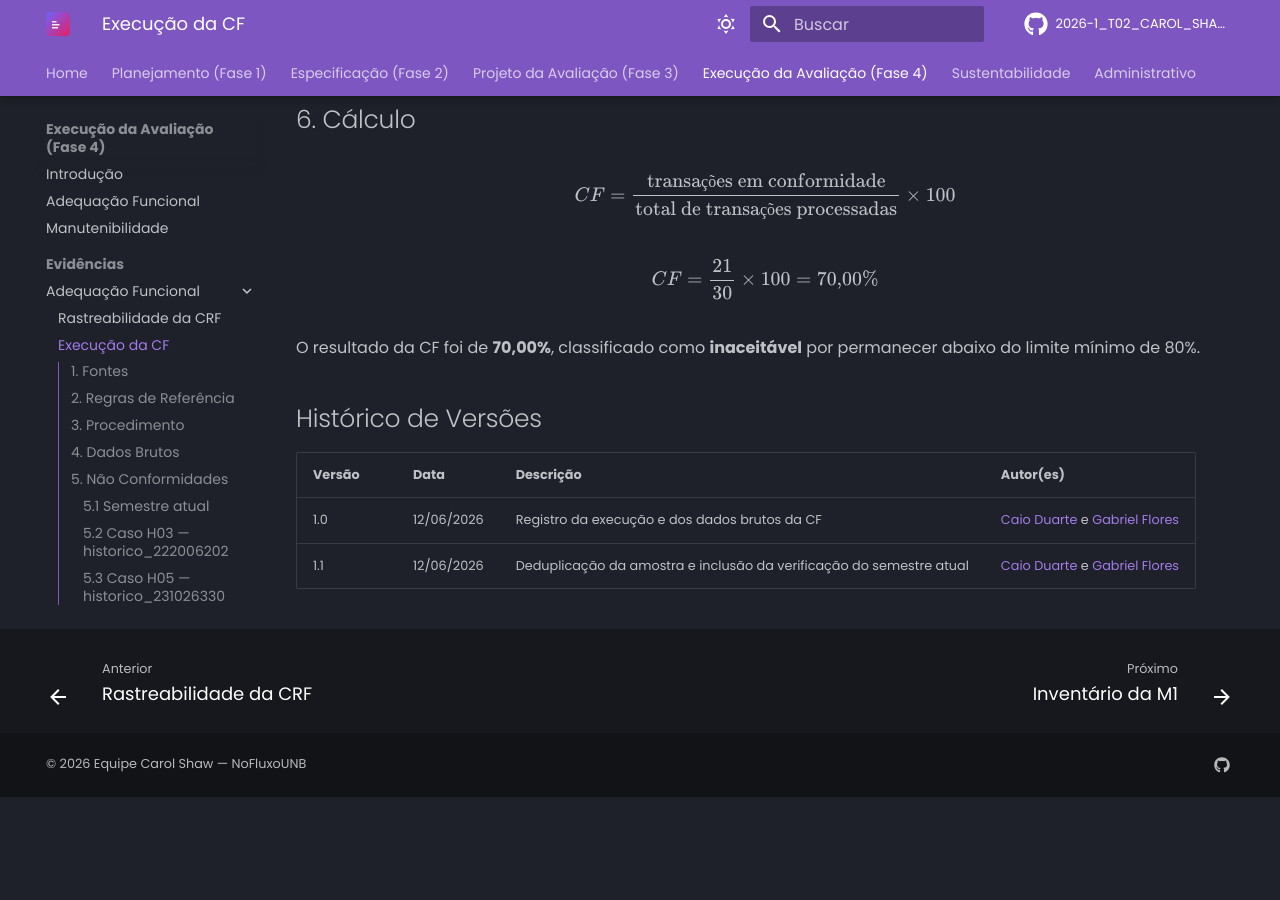
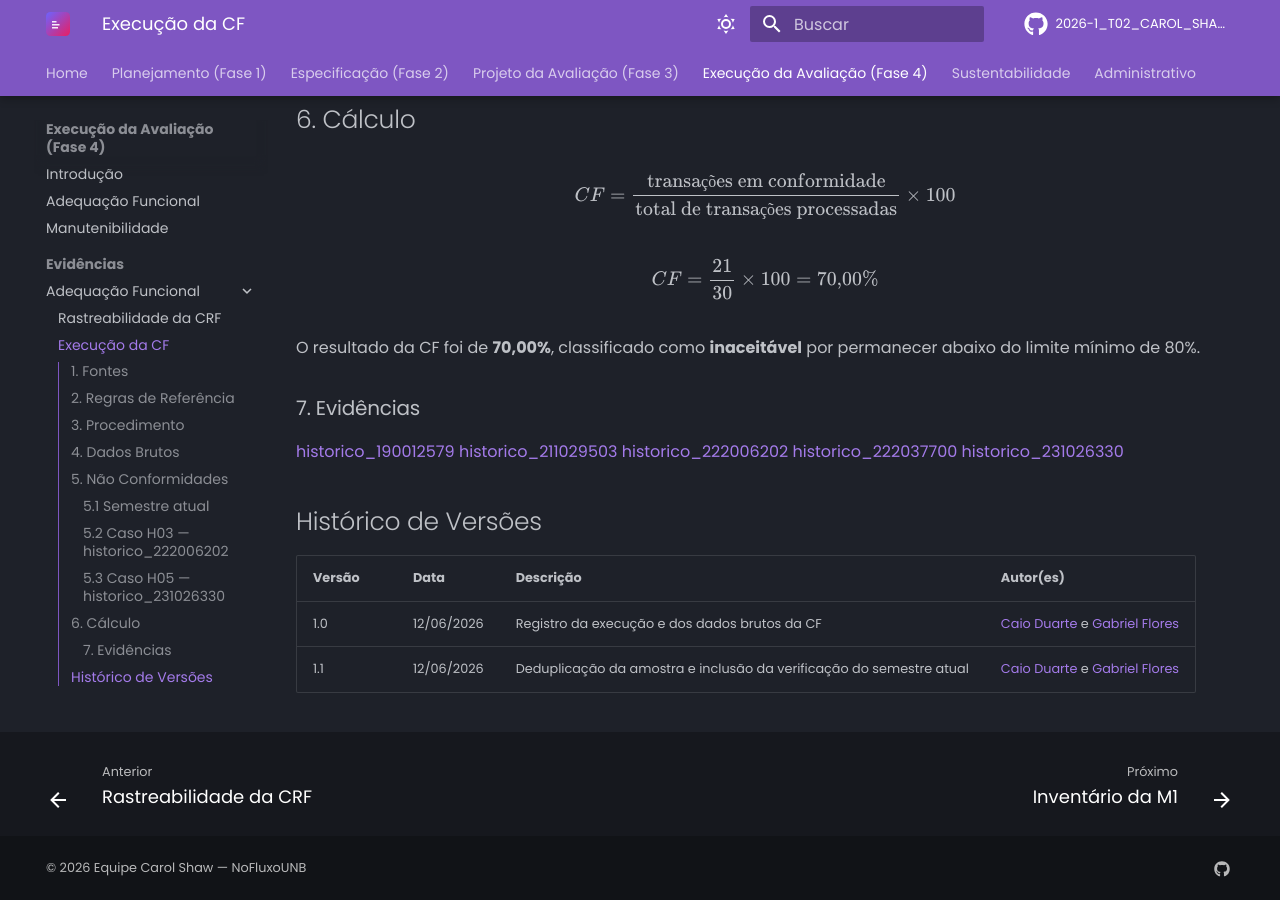
Before and after one commit to FCTE-Qualidade-de-Software-1/2026-1_T02_CAROL_SHAW, an MkDocs documentation site: the page built from docs/fase4/evidencias/adequacao_funcional/cf.md, in a window 1280 px wide and 900 px high, scrolled down 4907 px. Built offline with MkDocs 1.6.1 and Material for MkDocs 9.7.7, drawn with Linux system fonts in a browser that asks for light colours; comment, search, counter and statistics services are not loaded; before the commit the page ends 5704 px from its top, so only the background shows below that.

Commit message:
docs: adiciona evidências do CF

```diff
--- a/docs/fase4/evidencias/adequacao_funcional/cf.md
+++ b/docs/fase4/evidencias/adequacao_funcional/cf.md
@@ -143,6 +143,14 @@ $$
 
 O resultado da CF foi de **70,00%**, classificado como **inaceitável** por permanecer abaixo do limite mínimo de 80%.
 
+### 7. Evidências
+
+[historico_190012579](./190012579.png)
+[historico_211029503](./211029503.png)
+[historico_222006202](./222006202.png)
+[historico_222037700](./222037700.png)
+[historico_231026330](./231026330.png)
+
 ## Histórico de Versões
 
 | Versão | Data | Descrição | Autor(es) |
```
Also changed, not shown: docs/fase4/evidencias/adequacao_funcional/190012579.png (added), docs/fase4/evidencias/adequacao_funcional/211029503.png (added), docs/fase4/evidencias/adequacao_funcional/222006202.png (added), docs/fase4/evidencias/adequacao_funcional/222037700.png (added), docs/fase4/evidencias/adequacao_funcional/231026330.png (added).
